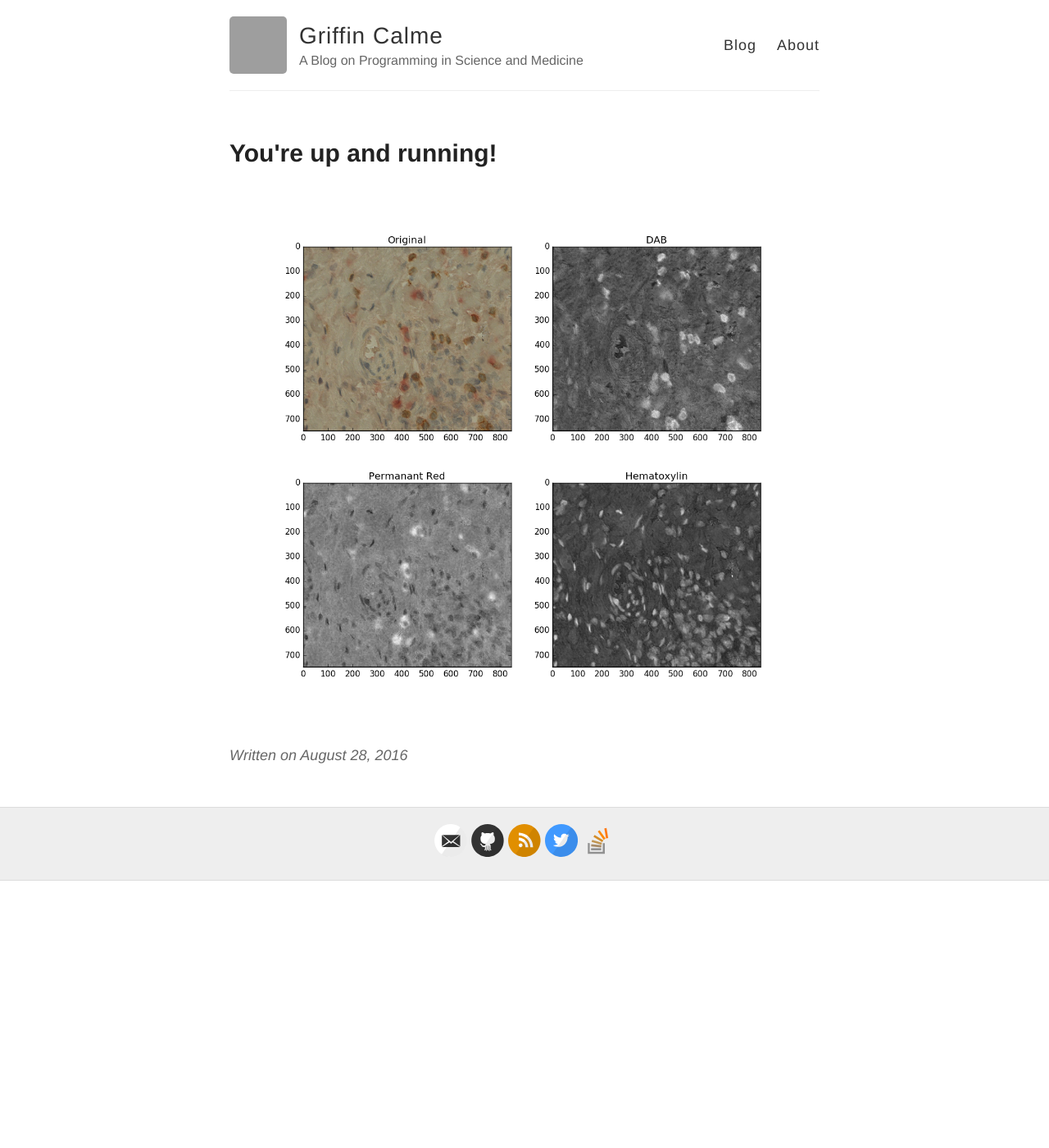
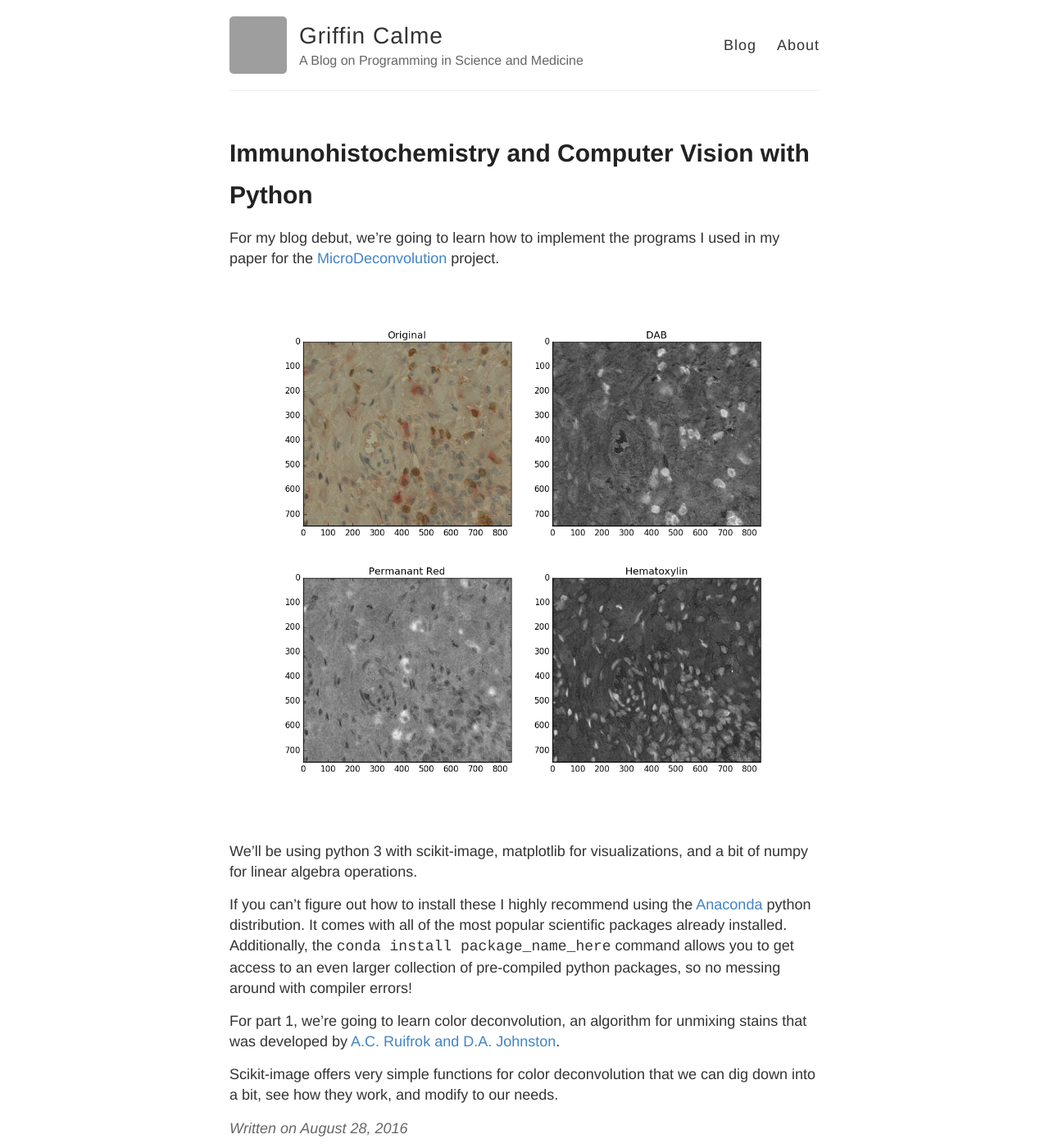
Before and after one commit to griffincalme/griffincalme.github.io, a Jekyll site: the page built from _posts/2016-8-28-IHC-PythonPt1.md, in a window 1280 px wide and 1400 px high. Shown: the whole window at 82% size. Built offline with Jekyll 4.4.1, drawn with Linux system fonts in a browser that asks for light colours; grey boxes are pictures that could not be loaded.

Commit message:
update first post

```diff
--- a/_posts/2016-8-28-IHC-PythonPt1.md
+++ b/_posts/2016-8-28-IHC-PythonPt1.md
@@ -1,9 +1,28 @@
 ---
 layout: post
-title: You're up and running!
+title: Immunohistochemistry and Computer Vision with Python
 ---
 
+For my blog debut, we're going to learn how to implement the programs I
+used in my paper for the [MicroDeconvolution](https://github.com/griffincalme/MicroDeconvolution)
+project.
+
+![Color deconvolution]({{ site.baseurl }}/images/IHC/CD.png)
+
+We'll be using python 3 with scikit-image, matplotlib for visualizations,
+and a bit of numpy for linear algebra operations.
+
+If you can't figure out how to install these I highly recommend using
+the [Anaconda](https://www.continuum.io/downloads) python distribution.
+It comes with all of the most popular scientific packages already installed.
+Additionally, the `conda install package_name_here` command allows you to
+get access to an even larger collection of pre-compiled python packages, so no
+messing around with compiler errors!
 
 
+For part 1, we're going to learn color deconvolution, an algorithm for
+unmixing stains that was developed by
+[A.C. Ruifrok and D.A. Johnston](http://s3.amazonaws.com/academia.edu.documents/39858226/AnalQuantCytHist-AR.pdf?AWSAccessKeyId=AKIAJ56TQJRTWSMTNPEA&Expires=1472431002&Signature=t3t33hDhza3AnbmBy59A2nVbrpI%3D&response-content-disposition=inline%3B%20filename%3DAnal_Quant_Cyt_Hist_AR.pdf).
 
-![_config.yml]({{ site.baseurl }}/images/IHC/CD.png)
+Scikit-image offers very simple functions  for color deconvolution that
+we can dig down into a bit, see how they work, and modify to our needs.
```
